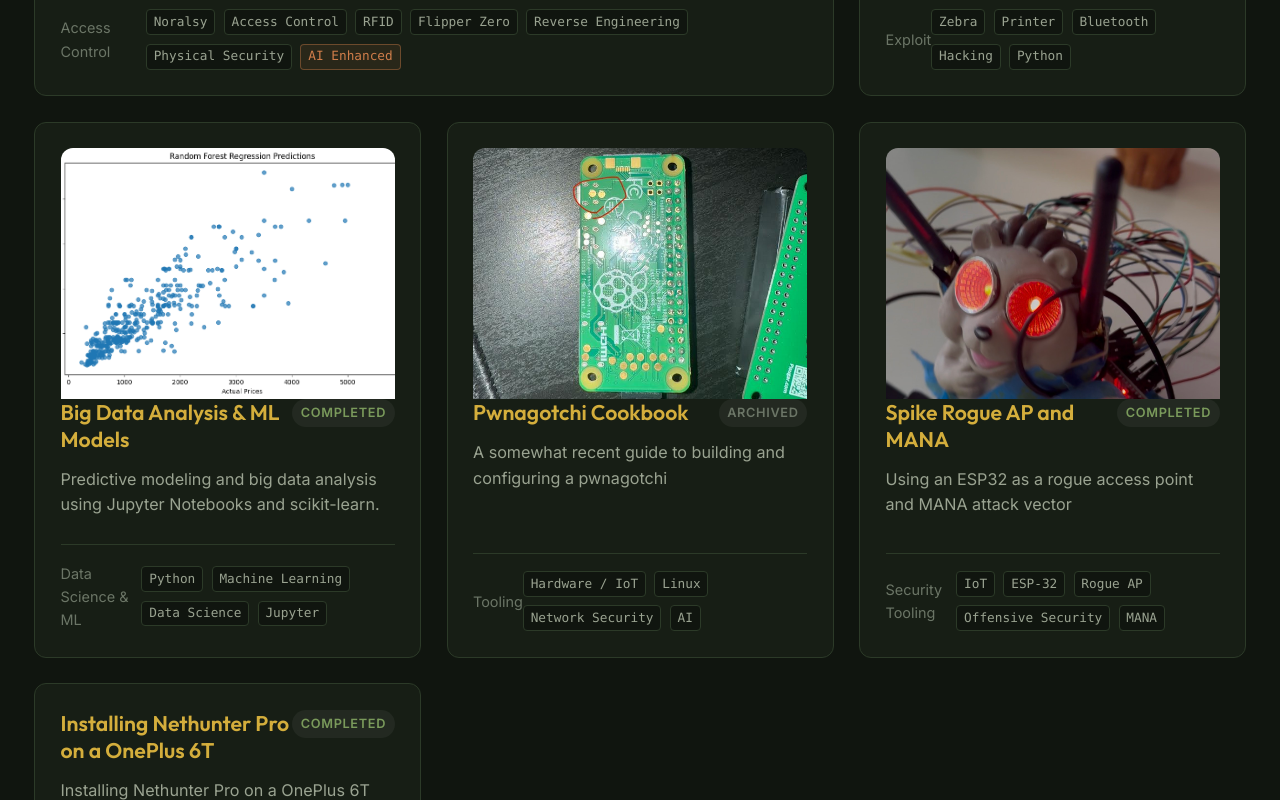
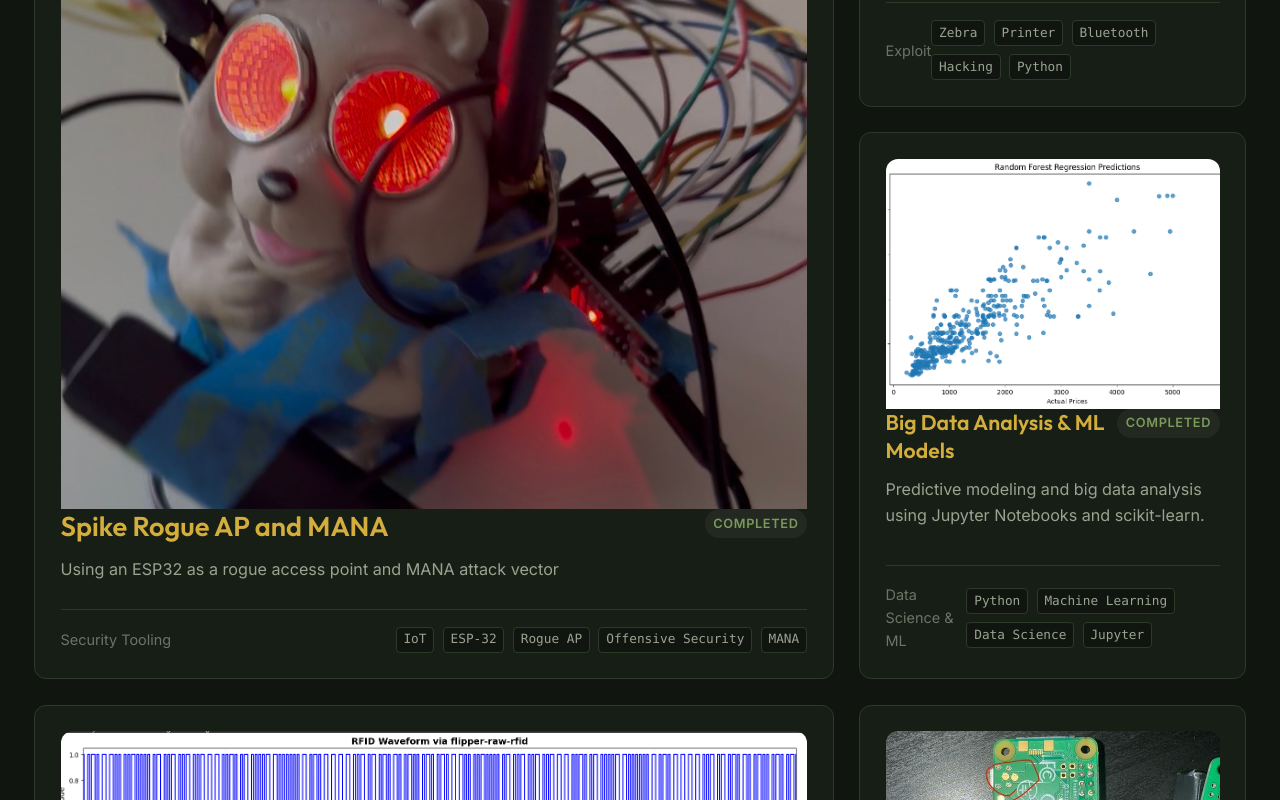
Before and after one commit to luketnc/LukeTaylorPortfolio, a React (Vite) app: page /#/ in a window 1280 px wide. Shown: the part 1060-1860 px from the top of the page. Built offline with nearby package versions, Linux system fonts and the light colour scheme.

Commit message:
added spike larger
larger spike

```diff
--- a/src/components/ProjectCard.jsx
+++ b/src/components/ProjectCard.jsx
@@ -10,7 +10,7 @@ export default function ProjectCard({ project }) {
     };
 
     return (
-        <div className={`project-card ${project.image ? 'has-media' : ''} ${project.wide ? 'is-wide' : ''}`}>
+        <div className={`project-card ${project.image ? 'has-media' : ''} ${project.wide ? 'is-wide' : ''} ${project.size === 'feature' ? 'is-feature' : ''}`}>
             {project.image && (
                 <div className="project-card-media">
                     <img
--- a/src/content/projects/spike-rogueap-mana.js
+++ b/src/content/projects/spike-rogueap-mana.js
@@ -8,7 +8,9 @@ export default {
     status: "Completed",
     featured: true,
     image: "/images/spike_rogueAP/IMG_0521.jpg",
-    imageAlt: "ESP32 rogue access point concealed inside a porcupine statue",
+    imageAlt: "ESP32 rogue access point concealed inside a porcupine statue with wires and glowing red LED eyes",
+    // Striking hero shot, so give it a 2x2 feature block on the grid.
+    size: "feature",
     content: `
 ## Overview
 This project involved the design and physical prototyping of a stealthy rogue Wi-Fi access point (AP) and micro-Command and Control (C2) node. Utilizing an ESP32 microcontroller concealed inside a small porcupine statue, the device serves as a physical red-teaming dropbox. By leveraging Evil Twin and rogue AP concepts (inspired by the MANA toolkit), the "porcupine" broadcasts a target SSID and forces connecting clients into a custom "Gnome Trap" captive portal. To merge offensive network capabilities with a physical hardware aesthetic, the statue was wired with pulsing LED eyes to indicate system status.
--- a/src/index.css
+++ b/src/index.css
@@ -409,12 +409,32 @@ button {
 /* Panoramic captures (waveforms, wide charts) get a two-column banner instead
    of being cropped into a square. Breaks up the uniform grid on purpose. */
 @media (min-width: 800px) {
+  .projects-grid {
+    grid-auto-flow: dense;
+  }
+
   .project-card.is-wide {
     grid-column: span 2;
   }
 
   .project-card.is-wide .project-card-media {
     aspect-ratio: 4 / 1;
+  }
+
+  /* Feature card: a 2x2 hero block. Image fills the whole tall area. */
+  .project-card.is-feature {
+    grid-column: span 2;
+    grid-row: span 2;
+  }
+
+  .project-card.is-feature .project-card-media {
+    aspect-ratio: auto;
+    flex: 1 1 auto;
+    min-height: 380px;
+  }
+
+  .project-card.is-feature .project-title {
+    font-size: 1.6rem;
   }
 }
 
--- a/src/pages/Home.jsx
+++ b/src/pages/Home.jsx
@@ -4,11 +4,14 @@ import BlogPreview from '../components/BlogPreview';
 import { Link } from 'react-router-dom';
 
 export default function Home() {
-    // Lead with featured work that has a photo, since the images are the proof.
+    // Lead with the feature card (the 2x2 hero), then photo'd work, then the rest.
+    // Placing the feature first keeps the grid from leaving a hole beside it.
+    const featureRank = p => (p.size === 'feature' ? 2 : 0) + (p.image ? 1 : 0);
     const featuredProjects = projectsData
         .filter(p => p.featured)
-        .sort((a, b) => Number(Boolean(b.image)) - Number(Boolean(a.image)))
-        .slice(0, 6);
+        .sort((a, b) => featureRank(b) - featureRank(a))
+        // 5 tiles cleanly: the 2x2 feature (4 cells) + the wide card (2) + 3 singles = 9 = 3 full rows.
+        .slice(0, 5);
     const latestPost = blogData[0];
 
     return (
```
